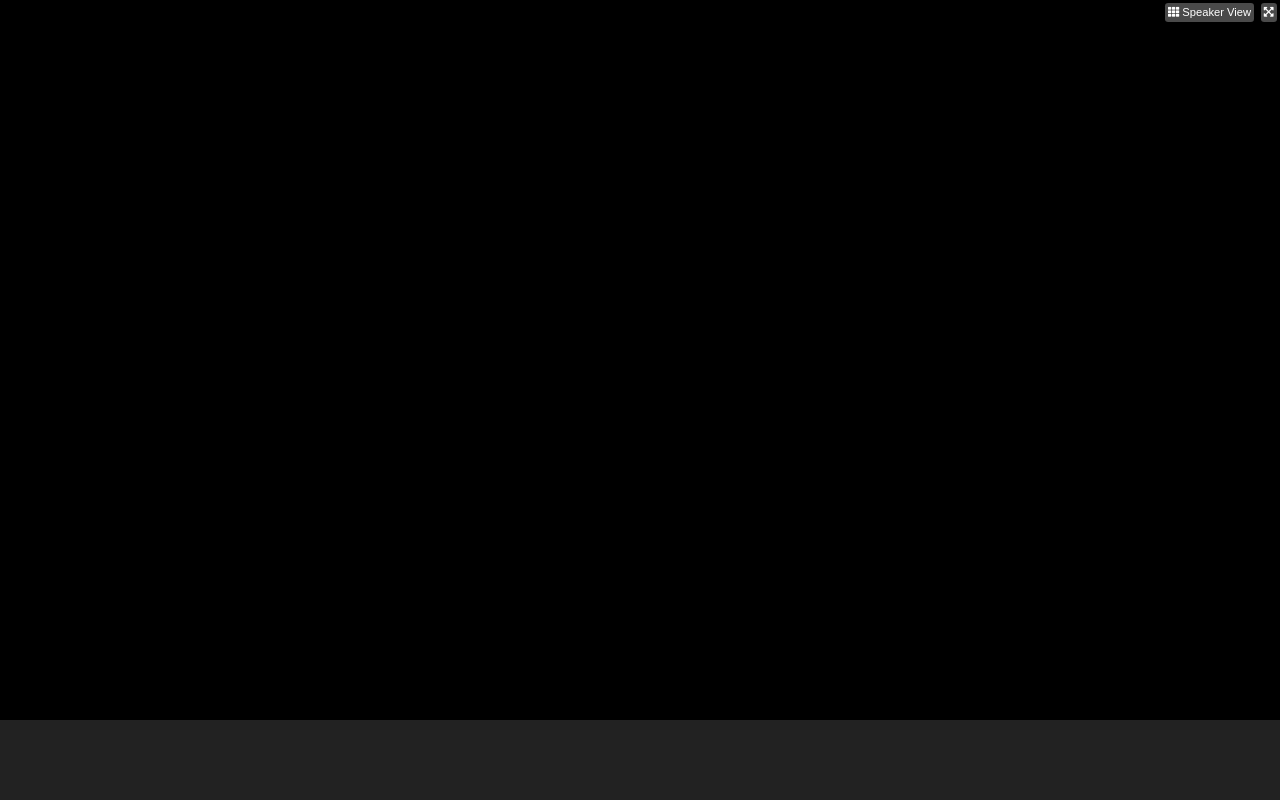
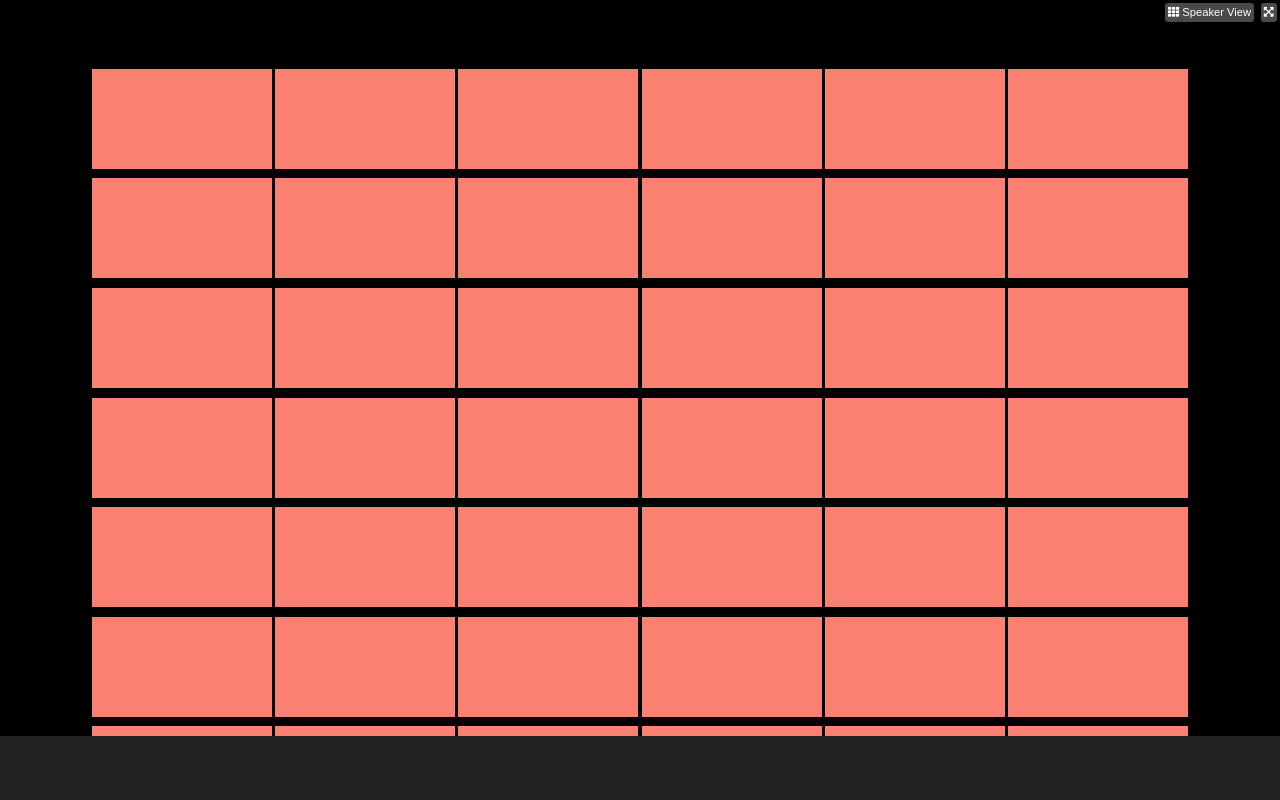
Before and after one commit to cif95/html-css-zoom, a plain HTML site: page index.html in a window 1280 px wide. Drawn offline with Linux system fonts and the light colour scheme.

Commit message:
created participants box structure

```diff
--- a/css/style.css
+++ b/css/style.css
@@ -30,15 +30,28 @@ body{
 
 header.flex-container,
 footer.flex-container{
-	height:10vh;
+	height:8vh;
 	color:white;
 }
 
 header.flex-container{
+	align-items:flex-start;
 	justify-content: flex-end;
-	align-items:flex-start;
 }
 
 main.flex-container{
-	height:80vh;
+	height:84vh;
+	width:100vw;
+	padding:0 1rem;
+	flex-wrap:wrap;
+	overflow-y: scroll;
+	justify-content:center;
 }
+
+main.flex-container div.user{
+	height:100px;
+	margin:.3rem .1rem;
+	min-width:180px;
+	flex-basis:180px;
+	background-color: salmon;
+}
--- a/index.html
+++ b/index.html
@@ -24,6 +24,47 @@
 	<!-- main content with all participants -->
 	<main class="flex-container bg-black">
 		<div class="user"></div>
+		<div class="user"></div>
+		<div class="user"></div>
+		<div class="user"></div>
+		<div class="user"></div>
+		<div class="user"></div>
+		<div class="user"></div>
+		<div class="user"></div>
+		<div class="user"></div>
+		<div class="user"></div>
+		<div class="user"></div>
+		<div class="user"></div>
+		<div class="user"></div>
+		<div class="user"></div>
+		<div class="user"></div>
+		<div class="user"></div>
+		<div class="user"></div>
+		<div class="user"></div>
+		<div class="user"></div>
+		<div class="user"></div>
+		<div class="user"></div>
+		<div class="user"></div>
+		<div class="user"></div>
+		<div class="user"></div>
+		<div class="user"></div>
+		<div class="user"></div>
+		<div class="user"></div>
+		<div class="user"></div>
+		<div class="user"></div>
+		<div class="user"></div>
+		<div class="user"></div>
+		<div class="user"></div>
+		<div class="user"></div>
+		<div class="user"></div>
+		<div class="user"></div>
+		<div class="user"></div>
+		<div class="user"></div>
+		<div class="user"></div>
+		<div class="user"></div>
+		<div class="user"></div>
+		<div class="user"></div>
+		<div class="user"></div>
 	</main>
 	<!-- footer nav bar -->
 	<footer class="flex-container bg-darkgrey">
```
